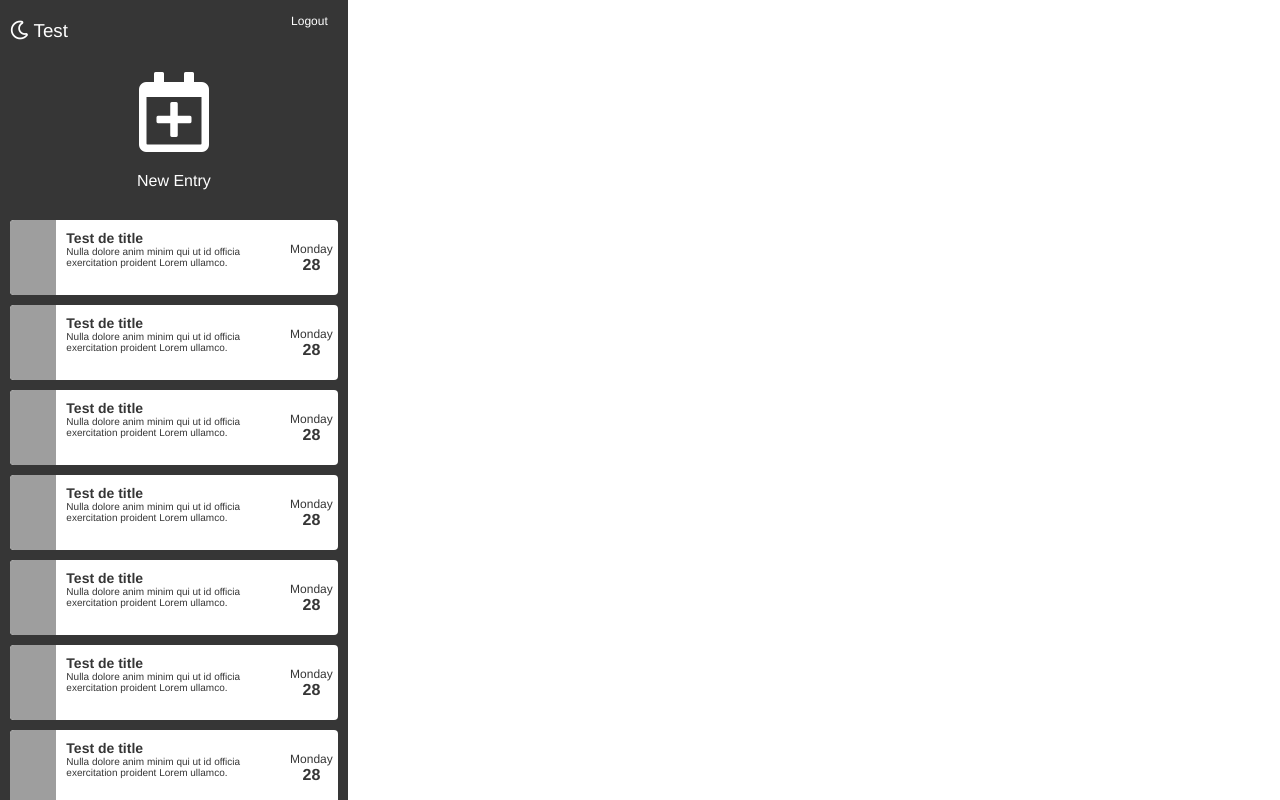
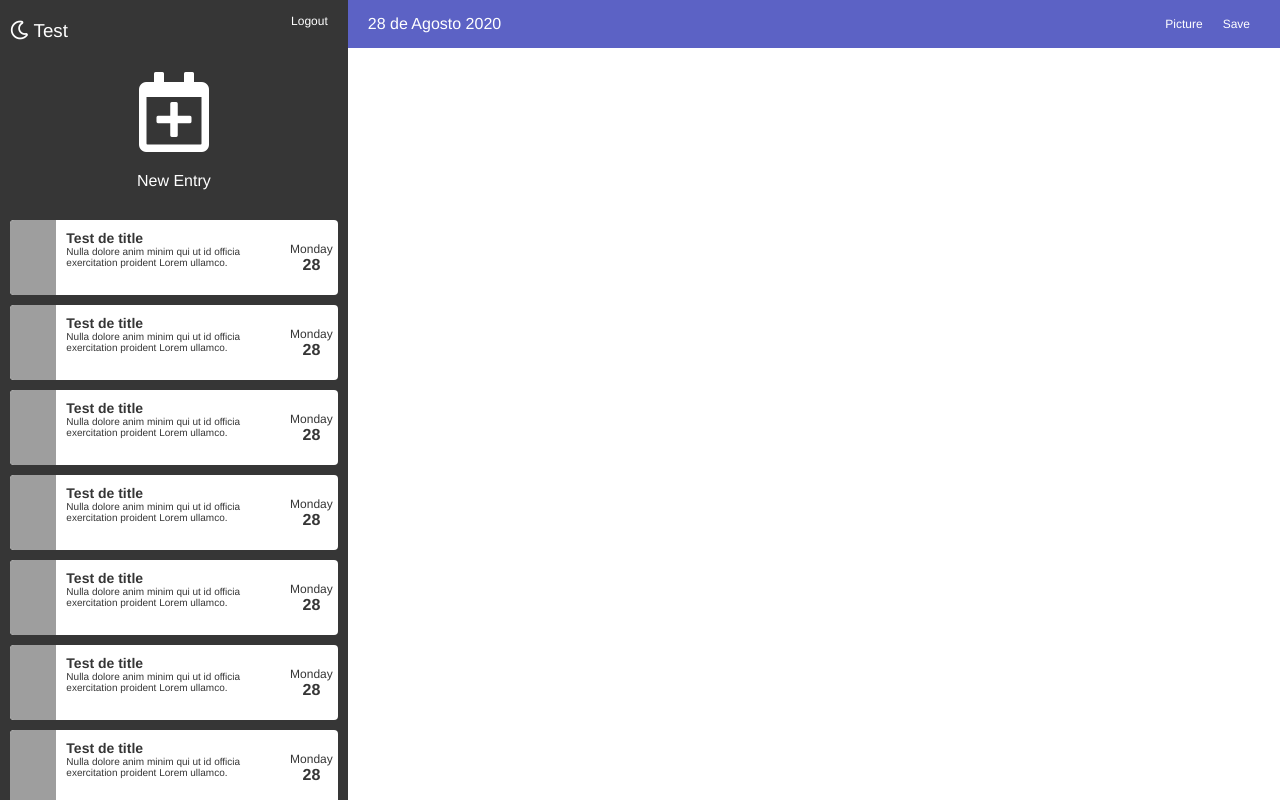
Before and after one commit to santiagopegels/journal-app-react, a React app: page / in a window 1280 px wide. Built offline with nearby package versions, Linux system fonts and the light colour scheme; grey boxes are pictures that could not be loaded.

Commit message:
Add NoteScreen component

```diff
--- a/src/components/journal/JournalScreen.js
+++ b/src/components/journal/JournalScreen.js
@@ -1,6 +1,7 @@
 import React from 'react'
 import { Sidebar } from './Sidebar'
 import { NothingSelected } from './NothingSelected'
+import { NoteScreen } from '../notes/NoteScreen'
 
 export const JournalScreen = () => {
     return (
@@ -11,6 +12,7 @@ export const JournalScreen = () => {
             <main>
 
              {/*    <NothingSelected /> */}
+            <NoteScreen />
 
             </main>
 
--- /dev/null
+++ b/src/components/notes/NoteScreen.js
@@ -0,0 +1,10 @@
+import React from 'react'
+import { NotesAppBar } from './NotesAppBar'
+
+export const NoteScreen = () => {
+    return (
+        <div className="notes__main-content">
+            <NotesAppBar />
+        </div>
+    )
+}
--- /dev/null
+++ b/src/components/notes/NotesAppBar.js
@@ -0,0 +1,19 @@
+import React from 'react'
+
+export const NotesAppBar = () => {
+    return (
+        <div className="notes__appbar">
+            <span>28 de Agosto 2020</span>
+
+            <div>
+                <button className="btn">
+                    Picture
+                </button>
+
+                <button className="btn">
+                    Save
+                </button>
+            </div>
+        </div>
+    )
+}
--- a/src/styles/components/_buttons.scss
+++ b/src/styles/components/_buttons.scss
@@ -5,6 +5,8 @@
   cursor: pointer;
   font-size: 12px;
   padding: 7px 10px 7px 10px;
+
+  transition: color .3s ease;
 
   &:focus {
     outline: none;
--- /dev/null
+++ b/src/styles/components/_notes.scss
@@ -0,0 +1,15 @@
+
+.notes__main-content {
+    display: flex;
+    flex-direction: column;
+    height: 100%;
+}
+
+.notes__appbar {
+    align-items: center;
+    background-color: $primary;
+    color: white;
+    display: flex;
+    justify-content: space-between;
+    padding: 10px 20px 10px 20px;
+}
--- a/src/styles/styles.scss
+++ b/src/styles/styles.scss
@@ -6,3 +6,4 @@
 @import "./components/link";
 @import "./components/journal";
 @import "./components/nothing";
+@import "./components/notes";
```
